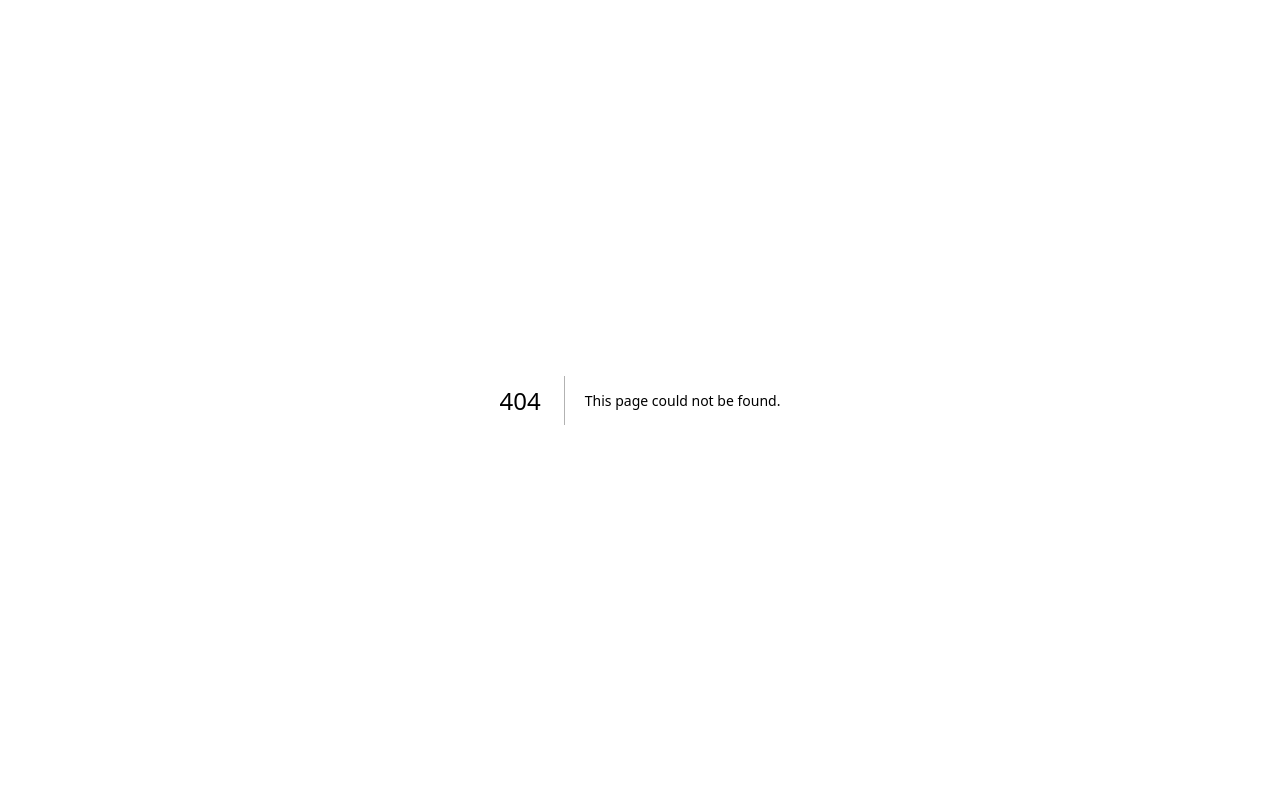
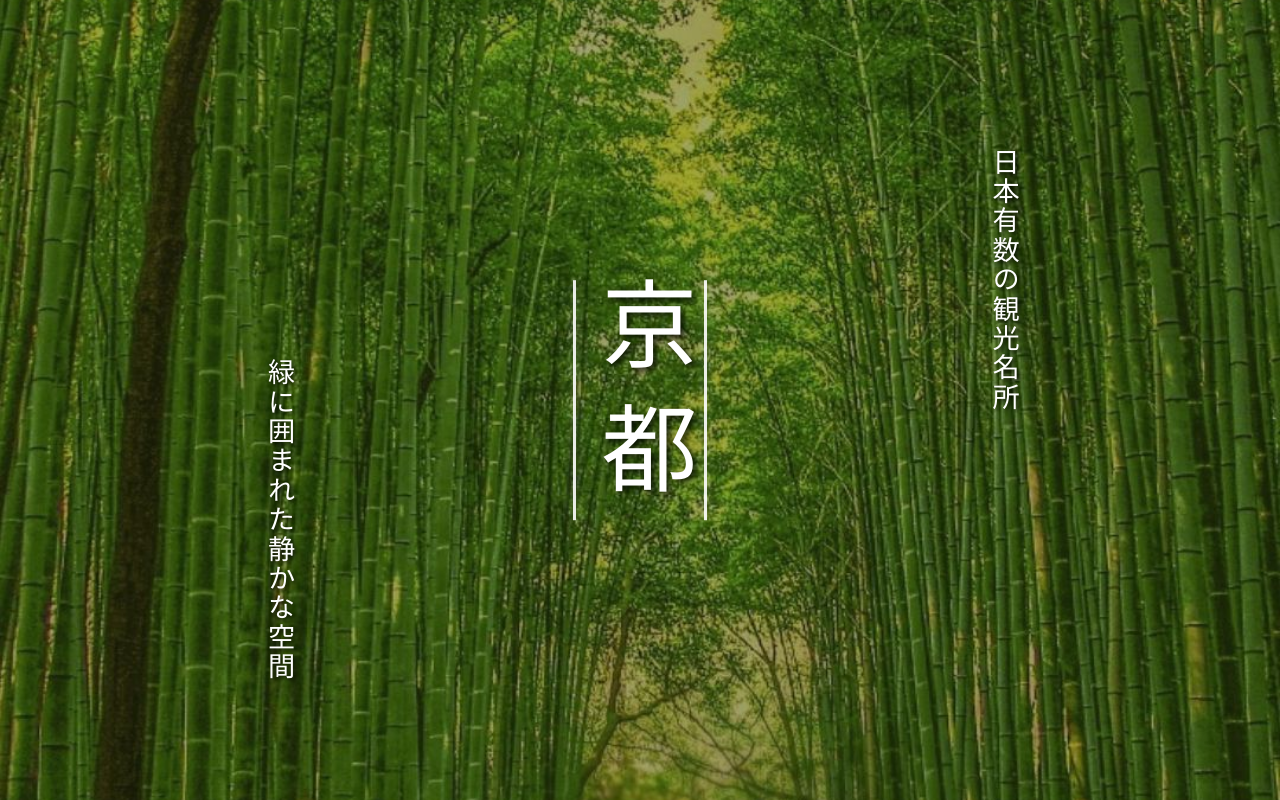
Before and after one commit to hayasin2004/new-u22-Next.js, a Next.js app: page /kyoto in a window 1280 px wide. Before the commit this address had no page. Built offline with nearby package versions, Linux system fonts and the light colour scheme.

Commit message:
kyoto 作成

```diff
--- /dev/null
+++ b/src/app/kyoto/page.module.css
@@ -0,0 +1,265 @@
+/* メインコンテナ */
+.main {
+  width: 100%;
+  height: 100vh;
+  position: relative;
+  overflow: hidden;
+  background-image: url("/images/kyoto-bg.jpg"); /* 背景画像名を変更 */
+  background-size: cover;
+  background-position: center;
+  background-repeat: no-repeat;
+}
+
+/* 背景コンテナ */
+.backgroundContainer {
+  position: relative;
+  width: 100%;
+  height: 100%;
+  display: flex;
+  align-items: center;
+  justify-content: center;
+}
+
+/* 左側テキストコンテナ - 中央に近づける */
+.leftTextContainer {
+  position: absolute;
+  left: 20%; /* 中央に近づける (元: 10%) */
+  top: 65%; /* 中央より下に配置 */
+  transform: translateY(-50%);
+  opacity: 0;
+  animation: fadeInLeft 1s ease forwards 2s; /* 3番目に表示（2秒遅延） */
+}
+
+/* 中央テキストコンテナ - 中央配置 */
+.centerTextContainer {
+  position: absolute;
+  left: 50%;
+  top: 50%;
+  transform: translate(-50%, -50%);
+  display: flex;
+  align-items: center;
+  gap: 1rem;
+  opacity: 0;
+  animation: fadeInCenter 1s ease forwards 0.5s; /* 1番目に表示（0.5秒遅延） */
+}
+
+/* 右側テキストコンテナ - 中央に近づける */
+.rightTextContainer {
+  position: absolute;
+  right: 20%; /* 中央に近づける (元: 10%) */
+  top: 35%; /* 中央より上に配置 */
+  transform: translateY(-50%);
+  opacity: 0;
+  animation: fadeInRight 1s ease forwards 1.25s; /* 2番目に表示（1.25秒遅延） */
+}
+
+/* 装飾的な縦線 */
+.decorativeLine {
+  width: 3px;
+  height: 240px; /* 線の長さを維持 */
+  background-color: white;
+  opacity: 0.9;
+  box-shadow: 0 0 10px rgba(255, 255, 255, 0.3);
+}
+
+/* 中央テキスト（京都）のスタイル - CSS縦書きモード使用 */
+.centerText {
+  font-family: "Hiragino Mincho ProN", "Yu Mincho", "YuMincho", "HG Mincho E", "MS PMincho", "MS Mincho", serif;
+  font-size: 6rem;
+  font-weight: 400;
+  color: white;
+  text-shadow: 3px 3px 6px rgba(0, 0, 0, 0.8);
+  line-height: 1.0; /* ライン高さを維持 */
+  letter-spacing: 0.3em; /* 文字間隔を維持 */
+  /* CSS縦書きモード */
+  writing-mode: vertical-rl;
+  text-orientation: upright;
+  white-space: nowrap; /* 改行を防ぐ */
+}
+
+/* 左側テキストのスタイル - フォントサイズを増加 */
+.leftText {
+  font-family: "Hiragino Mincho ProN", "Yu Mincho", "YuMincho", "HG Mincho E", "MS PMincho", "MS Mincho", serif;
+  font-size: 1.7rem; /* フォントサイズを増加 (元: 1.4rem) */
+  font-weight: 300;
+  color: white;
+  text-shadow: 2px 2px 4px rgba(0, 0, 0, 0.9);
+  line-height: 1.6; /* ライン高さを維持 */
+  letter-spacing: 0.08em; /* 文字間隔を微調整 */
+  /* CSS縦書きモード */
+  writing-mode: vertical-rl;
+  text-orientation: upright;
+  white-space: nowrap; /* 改行を防ぐ */
+  height: auto; /* 高さを自動に設定 */
+}
+
+/* 右側テキストのスタイル - フォントサイズを増加 */
+.rightText {
+  font-family: "Hiragino Mincho ProN", "Yu Mincho", "YuMincho", "HG Mincho E", "MS PMincho", "MS Mincho", serif;
+  font-size: 1.7rem; /* フォントサイズを増加 (元: 1.4rem) */
+  font-weight: 300;
+  color: white;
+  text-shadow: 2px 2px 4px rgba(0, 0, 0, 0.9);
+  line-height: 1.6; /* ライン高さを維持 */
+  letter-spacing: 0.08em; /* 文字間隔を微調整 */
+  /* CSS縦書きモード */
+  writing-mode: vertical-rl;
+  text-orientation: upright;
+  white-space: nowrap; /* 改行を防ぐ */
+  height: auto; /* 高さを自動に設定 */
+}
+
+/* アニメーション定義 */
+@keyframes fadeInCenter {
+  from {
+    opacity: 0;
+    transform: translate(-50%, -40%); /* 下から上へ */
+  }
+  to {
+    opacity: 1;
+    transform: translate(-50%, -50%);
+  }
+}
+
+@keyframes fadeInRight {
+  from {
+    opacity: 0;
+    transform: translateY(-40%); /* 下から上へ */
+  }
+  to {
+    opacity: 1;
+    transform: translateY(-50%);
+  }
+}
+
+@keyframes fadeInLeft {
+  from {
+    opacity: 0;
+    transform: translateY(-40%); /* 下から上へ */
+  }
+  to {
+    opacity: 1;
+    transform: translateY(-50%);
+  }
+}
+
+/* レスポンシブ対応 */
+/*@media (max-width: 768px) {*/
+/*  !* タブレット用の調整 *!*/
+/*  .centerText {*/
+/*    font-size: 6rem;*/
+/*    letter-spacing: 0.2em;*/
+/*  }*/
+
+/*  .leftText,*/
+/*  .rightText {*/
+/*    font-size: 1.4rem; !* タブレット用フォントサイズを調整 *!*/
+/*    line-height: 1.5;*/
+/*  }*/
+
+/*  !* タブレット用の位置調整 - 中央に近づける *!*/
+/*  .leftTextContainer {*/
+/*    left: 15%; !* 中央に近づける *!*/
+/*    top: 68%; !* 位置を微調整 *!*/
+/*  }*/
+
+/*  .rightTextContainer {*/
+/*    right: 15%; !* 中央に近づける *!*/
+/*    top: 32%; !* 位置を微調整 *!*/
+/*  }*/
+
+/*  .decorativeLine {*/
+/*    height: 200px;*/
+/*  }*/
+
+/*  .centerTextContainer {*/
+/*    gap: 2.5rem;*/
+/*  }*/
+/*}*/
+
+/*@media (max-width: 480px) {*/
+/*  !* モバイル用の調整 *!*/
+/*  .centerText {*/
+/*    font-size: 4.5rem;*/
+/*    letter-spacing: 0.15em;*/
+/*  }*/
+
+/*  .leftText,*/
+/*  .rightText {*/
+/*    font-size: 1.2rem; !* モバイル用フォントサイズを調整 *!*/
+/*    line-height: 1.4;*/
+/*  }*/
+
+/*  .leftTextContainer {*/
+/*    left: 12%; !* 中央に近づける *!*/
+/*    top: 70%; !* 位置を微調整 *!*/
+/*  }*/
+
+/*  .rightTextContainer {*/
+/*    right: 12%; !* 中央に近づける *!*/
+/*    top: 30%; !* 位置を微調整 *!*/
+/*  }*/
+
+/*  .decorativeLine {*/
+/*    height: 160px;*/
+/*    width: 2px;*/
+/*  }*/
+
+/*  .centerTextContainer {*/
+/*    gap: 2rem;*/
+/*  }*/
+/*}*/
+
+/*!* 高解像度ディスプレイ対応 *!*/
+/*@media (min-width: 1200px) {*/
+/*  .centerText {*/
+/*    font-size: 9rem;*/
+/*    letter-spacing: 0.4em;*/
+/*  }*/
+
+/*  .leftText,*/
+/*  .rightText {*/
+/*    font-size: 1.9rem; !* 高解像度用フォントサイズを調整 *!*/
+/*  }*/
+
+/*  .decorativeLine {*/
+/*    height: 280px;*/
+/*    width: 4px;*/
+/*  }*/
+
+/*  .centerTextContainer {*/
+/*    gap: 3.5rem;*/
+/*  }*/
+
+/*  !* 大画面での位置調整 - 中央に近づける *!*/
+/*  .leftTextContainer {*/
+/*    left: 22%; !* 中央に近づける *!*/
+/*    top: 63%;*/
+/*  }*/
+
+/*  .rightTextContainer {*/
+/*    right: 22%; !* 中央に近づける *!*/
+/*    top: 37%;*/
+/*  }*/
+/*}*/
+
+/*!* 超高解像度対応 *!*/
+/*@media (min-width: 1600px) {*/
+/*  .centerText {*/
+/*    font-size: 10rem;*/
+/*  }*/
+
+/*  .leftText,*/
+/*  .rightText {*/
+/*    font-size: 2.1rem; !* 超高解像度用フォントサイズを調整 *!*/
+/*  }*/
+
+/*  !* 超大画面での位置調整 *!*/
+/*  .leftTextContainer {*/
+/*    left: 25%;*/
+/*  }*/
+
+/*  .rightTextContainer {*/
+/*    right: 25%;*/
+/*  }*/
+/*}*/
--- /dev/null
+++ b/src/app/kyoto/page.tsx
@@ -0,0 +1,31 @@
+import styles from "./page.module.css"
+
+export default function KyotoPage() {
+    return (
+        <main className={styles.main}>
+            {/* 背景画像コンテナ */}
+            <div className={styles.backgroundContainer}>
+                {/* 左側のテキスト - 3番目に表示 */}
+                <div className={styles.leftTextContainer}>
+                    <div className={styles.leftText}>緑に囲まれた静かな空間</div>
+                </div>
+
+                {/* 中央のテキスト - 1番目に表示 */}
+                <div className={styles.centerTextContainer}>
+                    {/* 装飾的な縦線（左） */}
+                    <div className={styles.decorativeLine}></div>
+
+                    <div className={styles.centerText}>京都</div>
+
+                    {/* 装飾的な縦線（右） */}
+                    <div className={styles.decorativeLine}></div>
+                </div>
+
+                {/* 右側のテキスト - 2番目に表示 */}
+                <div className={styles.rightTextContainer}>
+                    <div className={styles.rightText}>日本有数の観光名所</div>
+                </div>
+            </div>
+        </main>
+    )
+}
--- a/src/app/login/page.module.css
+++ b/src/app/login/page.module.css
@@ -1,7 +1,7 @@
 .main {
   width: 100%;
   min-height: 100vh;
-  background-image: url("../../../public/images/JTK-bg.jpg");
+  background-image: url("/images/JTK-bg.jpg");
   background-size: cover;
   background-position: center;
   display: flex;
@@ -17,7 +17,7 @@
   flex-direction: column;
   align-items: center;
   justify-content: space-between;
-  height: 100%;
+  min-height: 100%;
   width: 100%;
   padding: 1rem;
   max-width: 500px;
```
Also changed, not shown: public/images/kyoto-bg.jpg (added).
